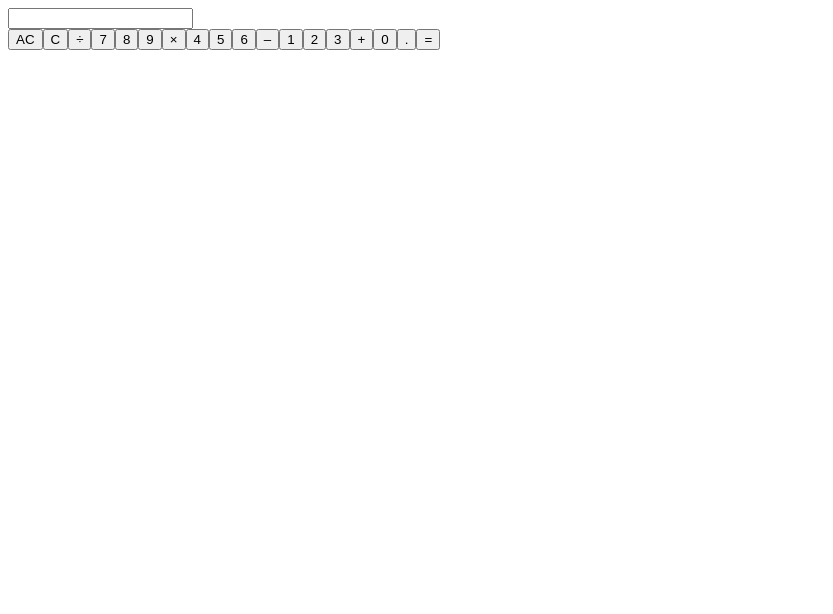
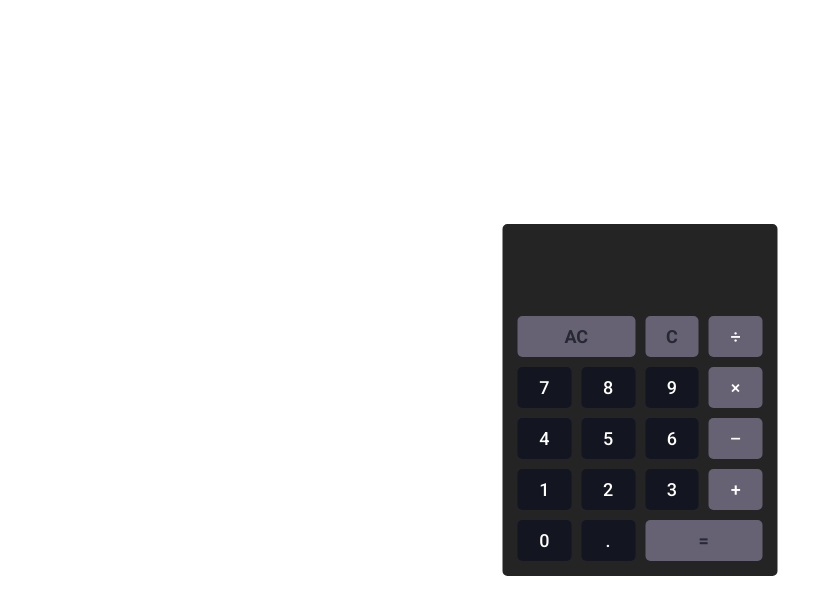
Before and after one commit to vikas-parmar/calculator, a React (Vite) app: page / in a window 1280 px wide. Shown: the top 614 px of the page, without its empty margins (0-833 px from the left). Built offline with nearby package versions, Linux system fonts and the light colour scheme.

Commit message:
adding css

```diff
--- a/src/App/App.css
+++ b/src/App/App.css
@@ -0,0 +1,84 @@
+@import url('https://fonts.googleapis.com/css2?family=Roboto:wght@400;500;700;900&display=swap');
+
+*{
+    font-family: 'Roboto', sans-serif;
+    font-size: 18px;
+}
+
+body{
+    display: flex;
+    justify-content: center;
+    align-items: center;
+}
+
+.container{
+    top: 50%;
+    left: 50%;
+    position: absolute;
+    transform: translate(-50%, -50%);
+    margin: 0 auto;
+    width: 255px;
+    text-align: center;
+    border: 10px solid  #242424;
+    border-radius: 5px;
+    background-color:  #242424;
+}
+
+.keypad{
+    display: grid;
+    grid-template-columns: repeat(4, 1fr);
+    grid-auto-rows: minimax(60px, auto);
+}
+
+input[type="text"] {
+    height: 75px;
+    width: 249px;
+    background-color: #242424;
+    border: 0px;
+    color: #fff;
+    text-align: right;
+    font-size: 25px;
+    font-weight: 500;
+    letter-spacing: .8px;
+}
+
+#clear{
+    grid-column: 1/3;
+    grid-row: 1;
+    color: #262834;
+    font-weight: 700;
+}
+
+#result{
+    grid-column: 3/5;
+    grid-row: 5;
+    color: #262834;
+    font-weight: 700;
+}
+
+#backspace{
+    color:#262834;
+    font-weight: 700;
+}
+
+button{
+    padding: 10px;
+    margin: 5px;
+    border: none;
+    border-radius: 5px;
+    cursor: pointer;
+    background-color: #131520;
+    color: #fff;
+    font-weight: 500;
+}
+
+input:focus,
+input:active,
+button:focus,
+button:active{
+    outline: none;
+}
+
+.highlight{
+    background-color: #666173 ;
+}
```
